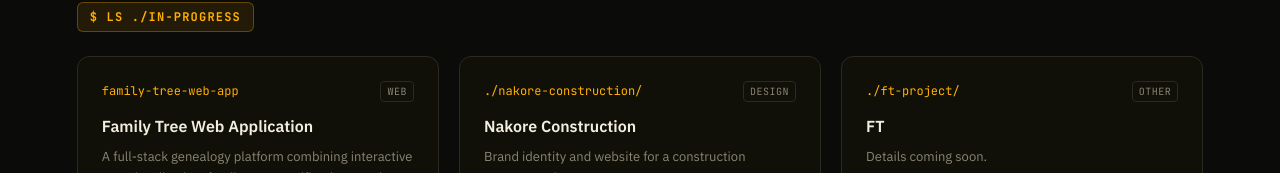
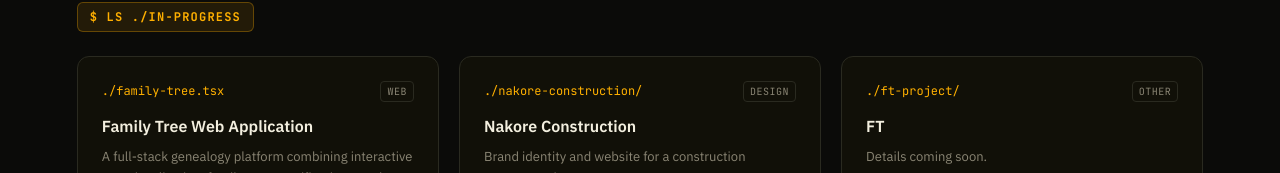
Before and after one commit to abnakore/abnakore.github.io, a React (Vite) app: page /projects in a window 1280 px wide. Shown: the part 1487-1660 px from the top of the page. Built offline with nearby package versions, Linux system fonts and the light colour scheme.

Commit message:
Update projects data and project detail page

```diff
--- a/src/data/projects.ts
+++ b/src/data/projects.ts
@@ -1,152 +1,228 @@
-import type { Project } from '../types';
+import type { Project } from "../types";
 
 export const projects: Project[] = [
   {
-    slug: 'family-tree-web-app',
-    title: 'Family Tree Web Application',
-    description: 'A full-stack genealogy platform combining interactive tree visualization, family event notifications, and a multilingual AI assistant for family history.',
-    longDescription: 'A full-stack genealogy platform that lets families map their lineage, preserve history, and stay connected — combining interactive tree visualization with real-time communication and an AI assistant that can answer virtually any question about the family, even beyond what\'s explicitly recorded.',
-    fileName: 'family-tree-web-app',
-    status: 'in-progress',
-    tags: ['React', 'TypeScript', 'Vite', 'Tailwind CSS v4', 'Django', 'Django REST Framework'],
-    gradient: 'from-amber-500 to-orange-700',
-    links: { live: '', github: '', caseStudy: 'family-tree-web-app' },
+    slug: "family-tree-web-app",
+    title: "Family Tree Web Application",
+    description:
+      "A full-stack genealogy platform combining interactive tree visualization, family event notifications, and a multilingual AI assistant for family history.",
+    longDescription:
+      "A full-stack genealogy platform that lets families map their lineage, preserve history, and stay connected — combining interactive tree visualization with real-time communication and an AI assistant that can answer virtually any question about the family, even beyond what's explicitly recorded.",
+    fileName: "./family-tree.tsx",
+    status: "in-progress",
+    tags: [
+      "React",
+      "TypeScript",
+      "Vite",
+      "Tailwind CSS v4",
+      "Django",
+      "Django REST Framework",
+    ],
+    gradient: "from-amber-500 to-orange-700",
+    links: { live: "", github: "", caseStudy: "family-tree-web-app" },
     flagship: true,
-    type: 'web',
-    role: 'Full-stack developer & designer',
-    timeline: '2025 – present',
+    type: "web",
+    role: "Full-stack developer & designer",
+    timeline: "2025 – present",
     caseStudy: {
-      problem: 'Most family history lives scattered across group chats, old photos, and memory — hard to search, easy to lose, and inaccessible to younger or distant family members. Existing genealogy tools are often clunky, static, or built for research rather than everyday family use. The goal was to build something that\'s both a structured record and a living, usable part of family life.',
-      approach: 'The build started with the data model: representing relationships (parent, sibling, spouse, etc.) in a way that stays valid as families grow, including rules to catch invalid or contradictory relationships as they\'re added. On top of that sits an interactive tree canvas — zoomable, pannable, and readable even for large, multi-generational families — with visual distinctions for deceased members and tagging for grouping (e.g. by branch, generation, or location). From there, the scope expanded from a record of who\'s related to whom into a living hub for the family, adding event notifications and a conversational AI assistant.',
+      problem:
+        "Most family history lives scattered across group chats, old photos, and memory — hard to search, easy to lose, and inaccessible to younger or distant family members. Existing genealogy tools are often clunky, static, or built for research rather than everyday family use. The goal was to build something that's both a structured record and a living, usable part of family life.",
+      approach:
+        "The build started with the data model: representing relationships (parent, sibling, spouse, etc.) in a way that stays valid as families grow, including rules to catch invalid or contradictory relationships as they're added. On top of that sits an interactive tree canvas — zoomable, pannable, and readable even for large, multi-generational families — with visual distinctions for deceased members and tagging for grouping (e.g. by branch, generation, or location). From there, the scope expanded from a record of who's related to whom into a living hub for the family, adding event notifications and a conversational AI assistant.",
       techStack: {
-        frontend: ['React 18', 'TypeScript', 'Vite', 'Tailwind CSS v4'],
-        backend: ['Django', 'Django REST Framework'],
-        inProgress: ['Email notification pipeline', 'Multilingual AI assistant integration'],
+        frontend: ["React 18", "TypeScript", "Vite", "Tailwind CSS v4"],
+        backend: ["Django", "Django REST Framework"],
+        inProgress: [
+          "Email notification pipeline",
+          "Multilingual AI assistant integration",
+        ],
       },
-      designConsiderations: 'Because the app handles sensitive, personal family information — including records of deceased members — care went into both the visual tone (respectful, warm styling rather than a clinical dashboard look) and access control (admin-level management of who can view or edit specific parts of the tree).',
+      designConsiderations:
+        "Because the app handles sensitive, personal family information — including records of deceased members — care went into both the visual tone (respectful, warm styling rather than a clinical dashboard look) and access control (admin-level management of who can view or edit specific parts of the tree).",
       challenges: [
-        'Modeling family relationships turned out to be more complex than a typical tree structure — real families include remarriages, adoptions, and non-linear relationships that a naive parent-child model doesn\'t capture well',
-        'Building validation rules that catch genuine errors without being overly rigid was one of the harder design problems in the project',
-        'Extending the app from a static record into something with live notifications and a conversational AI layer also meant designing the data model to be flexible enough to feed both a structured UI and a natural-language assistant',
+        "Modeling family relationships turned out to be more complex than a typical tree structure — real families include remarriages, adoptions, and non-linear relationships that a naive parent-child model doesn't capture well",
+        "Building validation rules that catch genuine errors without being overly rigid was one of the harder design problems in the project",
+        "Extending the app from a static record into something with live notifications and a conversational AI layer also meant designing the data model to be flexible enough to feed both a structured UI and a natural-language assistant",
       ],
       features: [
-        'Interactive tree visualization with zoom, pan, and generational layout',
-        'Relationship-rule validation to prevent invalid family structures',
-        'Deceased-member styling and tagging system',
-        'Full events system with photo uploads',
-        'Automated member notifications via email (multi-channel planned)',
-        'Multilingual AI assistant for open-ended family Q&A',
-        'Tree-wide statistics (family size, generations, branches)',
-        'Authentication and admin controls for managing sensitive family data',
+        "Interactive tree visualization with zoom, pan, and generational layout",
+        "Relationship-rule validation to prevent invalid family structures",
+        "Deceased-member styling and tagging system",
+        "Full events system with photo uploads",
+        "Automated member notifications via email (multi-channel planned)",
+        "Multilingual AI assistant for open-ended family Q&A",
+        "Tree-wide statistics (family size, generations, branches)",
+        "Authentication and admin controls for managing sensitive family data",
       ],
-      outcome: 'Core tree, person/relationship management, tagging, and events system are built and functional. Email notifications and the multilingual AI assistant are in active development.',
-    },
-  },
-  {
-    slug: 'nera-exchange',
-    title: 'NERA Currency Exchange',
-    description: 'Real-time currency conversion platform supporting fiat and crypto exchange rates across 100+ currencies.',
-    longDescription:
-      'NERA is a currency-rate web app offering live conversion between fiat and crypto currencies, with a clean lookup interface and a Nigerian-flag-inspired brand identity.',
-    fileName: './nera.py',
-    status: 'shipped',
-    tags: ['Python', 'API integration', 'Frontend'],
-    gradient: 'from-green-500 to-b-accent',
-    links: { live: '#', github: '#' },
-    flagship: false,
-    type: 'web',
-    role: 'Developer · Solo project',
-    timeline: 'Q4 2025',
-    caseStudy: {
-      problem: 'Getting accurate, real-time currency conversion rates — especially for Nigerian Naira (NGN) against both fiat and crypto — requires aggregating multiple APIs. Most tools either don\'t support NGN or have stale rates.',
-      approach: 'Built a lightweight Python backend that polls multiple exchange rate APIs and caches results with smart TTLs. The frontend is a clean single-page interface with a Nigerian-flag-inspired color palette.',
-      techStack: [
-        { category: 'Backend', items: ['Python', 'FastAPI', 'Redis (caching)', 'ExchangeRate-API', 'CoinGecko API'] },
-        { category: 'Frontend', items: ['HTML', 'CSS', 'JavaScript', 'Chart.js'] },
-      ],
-      outcome: 'Supports 100+ fiat currencies and 50+ cryptocurrencies with sub-30-second cache freshness. The NGN-specific feature saw organic traffic from Nigeria within days of launch.',
-      challenges: [
-        'Handling API rate limits across multiple providers with graceful fallbacks',
-        'Designing a color scheme that feels distinctly Nigerian without being overwhelming',
+      outcome:
+        "Core tree, person/relationship management, tagging, and events system are built and functional. Email notifications and the multilingual AI assistant are in active development.",
+      screenshots: [
+        {
+          label: "Tree View",
+          description:
+            "Interactive family tree with zoom/pan and deceased-member styling",
+        },
+        {
+          label: "Person Editor",
+          description:
+            "Detailed person card with relationships, events, and photo gallery",
+        },
+        {
+          label: "Events Timeline",
+          description: "Chronological view of family events with photo uploads",
+        },
       ],
     },
   },
   {
-    slug: 'pump-house-uiux',
-    title: 'Pump House UI/UX',
-    description: 'Mobile fitness app design specification, navigation architecture, and high-fidelity screen mockups.',
+    slug: "nera-exchange",
+    title: "NERA Currency Exchange",
+    description:
+      "Real-time currency conversion platform supporting fiat and crypto exchange rates across 100+ currencies.",
     longDescription:
-      'A full UI/UX design analysis and specification for a mobile fitness app, "Pump House" — covering navigation architecture and high-fidelity screens matching an existing design system.',
-    fileName: './pump-house.fig',
-    status: 'shipped',
-    tags: ['Figma', 'UI/UX', 'Mobile Design'],
-    gradient: 'from-b-accent2 to-purple-500',
-    links: { caseStudy: '#' },
-    flagship: true,
-    type: 'design',
-    role: 'UI/UX Designer · Contract',
-    timeline: 'Q3 2025',
+      "NERA is a currency-rate web app offering live conversion between fiat and crypto currencies, with a clean lookup interface and a Nigerian-flag-inspired brand identity.",
+    fileName: "./nera.py",
+    status: "shipped",
+    tags: ["Python", "API integration", "Frontend"],
+    gradient: "from-green-500 to-b-accent",
+    links: { live: "#", github: "#" },
+    flagship: false,
+    type: "web",
+    role: "Developer · Solo project",
+    timeline: "Q4 2025",
     caseStudy: {
-      problem: 'The Pump House fitness app had a functional but visually inconsistent interface. Users reported confusion navigating between workout tracking, social features, and progress analytics. The existing design system was fragmented across screens.',
-      approach: 'I conducted a full design audit, then rebuilt the navigation architecture using a bottom-tab + contextual action sheet pattern. Created a cohesive design system in Figma with reusable components, typography scale, and a dark-mode-first color palette that matches the brand\'s gym aesthetic.',
+      problem:
+        "Getting accurate, real-time currency conversion rates — especially for Nigerian Naira (NGN) against both fiat and crypto — requires aggregating multiple APIs. Most tools either don't support NGN or have stale rates.",
+      approach:
+        "Built a lightweight Python backend that polls multiple exchange rate APIs and caches results with smart TTLs. The frontend is a clean single-page interface with a Nigerian-flag-inspired color palette.",
       techStack: [
-        { category: 'Design', items: ['Figma', 'Design System', 'Prototyping', 'User Flows'] },
-        { category: 'Research', items: ['Heuristic Evaluation', 'Competitive Analysis', 'User Interviews'] },
+        {
+          category: "Backend",
+          items: [
+            "Python",
+            "FastAPI",
+            "Redis (caching)",
+            "ExchangeRate-API",
+            "CoinGecko API",
+          ],
+        },
+        {
+          category: "Frontend",
+          items: ["HTML", "CSS", "JavaScript", "Chart.js"],
+        },
       ],
-      outcome: 'Delivered 30+ high-fidelity screens, a 50-component design system, and an interactive prototype. The client reported a 40% reduction in user support questions about navigation after implementing the new flow.',
+      outcome:
+        "Supports 100+ fiat currencies and 50+ cryptocurrencies with sub-30-second cache freshness. The NGN-specific feature saw organic traffic from Nigeria within days of launch.",
       challenges: [
-        'Balancing the gritty gym aesthetic with iOS/Android platform conventions',
-        'Designing a dark-mode-first interface that still works well in bright gym lighting',
-      ],
-      screenshots: [
-        { label: 'Dashboard', description: 'Main workout dashboard with quick-start and progress rings' },
-        { label: 'Workout Flow', description: 'Exercise logging with rest timer and form tips' },
-        { label: 'Social Feed', description: 'Community workouts, challenges, and friend activity' },
+        "Handling API rate limits across multiple providers with graceful fallbacks",
+        "Designing a color scheme that feels distinctly Nigerian without being overwhelming",
       ],
     },
   },
   {
-    slug: 'portfolio-v1',
-    title: 'Portfolio v1',
-    description: 'My previous single-page portfolio — the one this new site replaced.',
-    fileName: './portfolio-v1/',
-    status: 'shipped',
-    tags: ['Design'],
-    gradient: 'from-b-ink to-b-accent',
-    links: { live: '#', github: '#' },
-    flagship: false,
-    type: 'web',
-    role: 'Designer & Developer · Solo',
-    timeline: 'Q2 2025',
+    slug: "pump-house-uiux",
+    title: "Pump House UI/UX",
+    description:
+      "Mobile fitness app design specification, navigation architecture, and high-fidelity screen mockups.",
+    longDescription:
+      'A full UI/UX design analysis and specification for a mobile fitness app, "Pump House" — covering navigation architecture and high-fidelity screens matching an existing design system.',
+    fileName: "./pump-house.fig",
+    status: "shipped",
+    tags: ["Figma", "UI/UX", "Mobile Design"],
+    gradient: "from-b-accent2 to-purple-500",
+    links: { caseStudy: "#" },
+    flagship: true,
+    type: "design",
+    role: "UI/UX Designer · Contract",
+    timeline: "Q3 2025",
+    caseStudy: {
+      problem:
+        "The Pump House fitness app had a functional but visually inconsistent interface. Users reported confusion navigating between workout tracking, social features, and progress analytics. The existing design system was fragmented across screens.",
+      approach:
+        "I conducted a full design audit, then rebuilt the navigation architecture using a bottom-tab + contextual action sheet pattern. Created a cohesive design system in Figma with reusable components, typography scale, and a dark-mode-first color palette that matches the brand's gym aesthetic.",
+      techStack: [
+        {
+          category: "Design",
+          items: ["Figma", "Design System", "Prototyping", "User Flows"],
+        },
+        {
+          category: "Research",
+          items: [
+            "Heuristic Evaluation",
+            "Competitive Analysis",
+            "User Interviews",
+          ],
+        },
+      ],
+      outcome:
+        "Delivered 30+ high-fidelity screens, a 50-component design system, and an interactive prototype. The client reported a 40% reduction in user support questions about navigation after implementing the new flow.",
+      challenges: [
+        "Balancing the gritty gym aesthetic with iOS/Android platform conventions",
+        "Designing a dark-mode-first interface that still works well in bright gym lighting",
+      ],
+      screenshots: [
+        {
+          label: "Dashboard",
+          description:
+            "Main workout dashboard with quick-start and progress rings",
+        },
+        {
+          label: "Workout Flow",
+          description: "Exercise logging with rest timer and form tips",
+        },
+        {
+          label: "Social Feed",
+          description: "Community workouts, challenges, and friend activity",
+        },
+      ],
+    },
   },
   {
-    slug: 'nakore-construction',
-    title: 'Nakore Construction',
-    description: 'Brand identity and website for a construction company — in progress.',
-    fileName: './nakore-construction/',
-    status: 'in-progress',
-    tags: ['Branding'],
-    gradient: 'from-gray-300 to-gray-400',
+    slug: "portfolio-v1",
+    title: "Portfolio v1",
+    description:
+      "My previous single-page portfolio — the one this new site replaced.",
+    fileName: "./portfolio-v1/",
+    status: "shipped",
+    tags: ["Design"],
+    gradient: "from-b-ink to-b-accent",
+    links: { live: "#", github: "#" },
+    flagship: false,
+    type: "web",
+    role: "Designer & Developer · Solo",
+    timeline: "Q2 2025",
+  },
+  {
+    slug: "nakore-construction",
+    title: "Nakore Construction",
+    description:
+      "Brand identity and website for a construction company — in progress.",
+    fileName: "./nakore-construction/",
+    status: "in-progress",
+    tags: ["Branding"],
+    gradient: "from-gray-300 to-gray-400",
     links: {},
     flagship: false,
-    type: 'design',
-    role: 'Brand Designer · In progress',
-    timeline: 'Q2 2026',
+    type: "design",
+    role: "Brand Designer · In progress",
+    timeline: "Q2 2026",
   },
   {
-    slug: 'ft-project',
-    title: 'FT',
-    description: 'Details coming soon.',
-    fileName: './ft-project/',
-    status: 'in-progress',
+    slug: "ft-project",
+    title: "FT",
+    description: "Details coming soon.",
+    fileName: "./ft-project/",
+    status: "in-progress",
     tags: [],
-    gradient: 'from-gray-300 to-gray-400',
+    gradient: "from-gray-300 to-gray-400",
     links: {},
     flagship: false,
-    type: 'other',
+    type: "other",
   },
 ];
 
-export const shippedProjects = projects.filter((p) => p.status === 'shipped');
-export const ongoingProjects = projects.filter((p) => p.status === 'in-progress');
+export const shippedProjects = projects.filter((p) => p.status === "shipped");
+export const ongoingProjects = projects.filter(
+  (p) => p.status === "in-progress",
+);
 export const flagshipProjects = projects.filter((p) => p.flagship);
```
Also changed, not shown: src/pages/ProjectDetailPage.tsx (+29 -0 lines).
